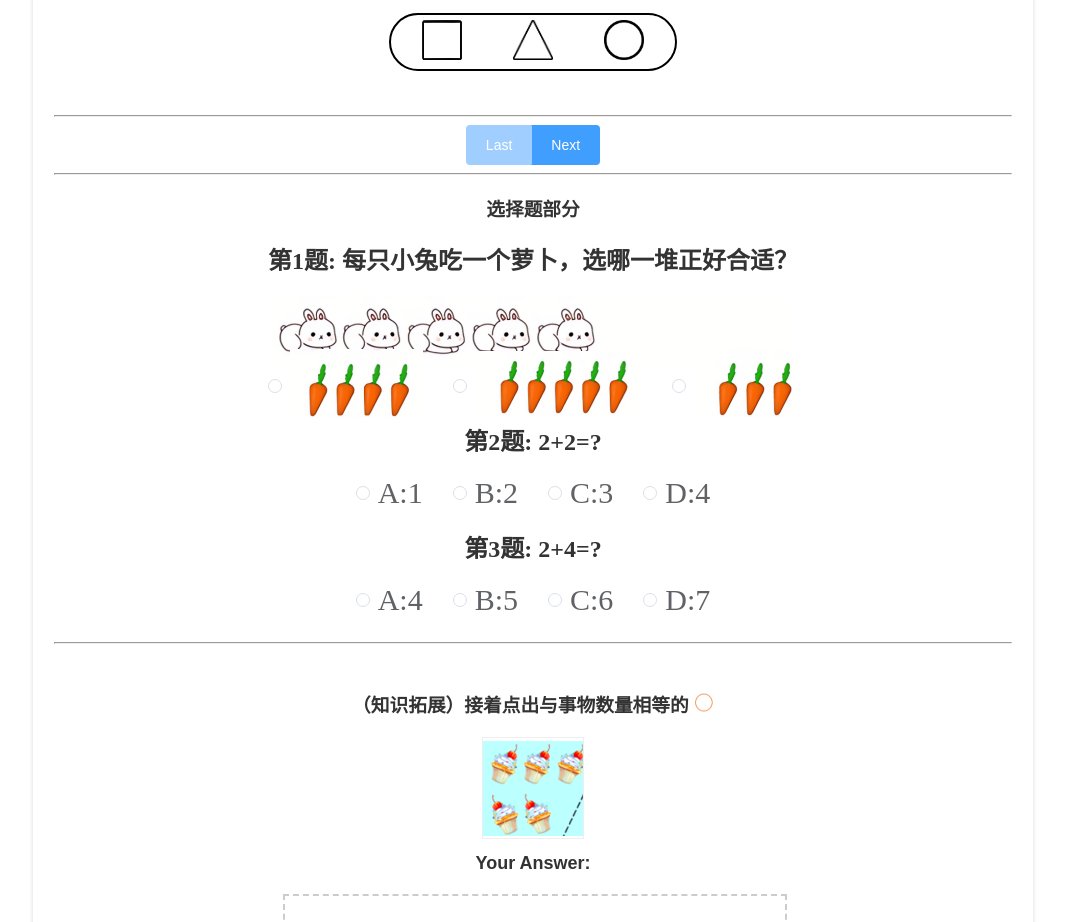
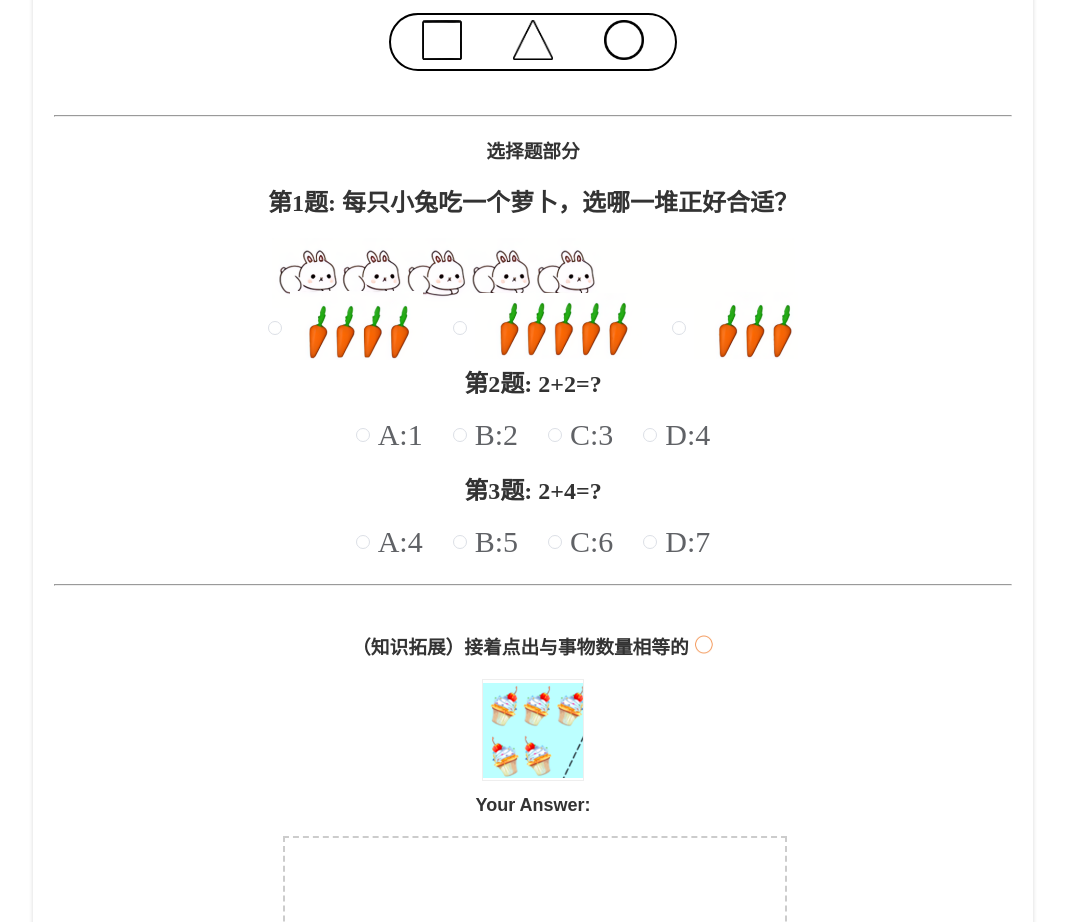
Before and after one commit to Nacocx/AmeQd, a Vue app: page / in a window 1280 px wide. Shown: the part 1920-2842 px from the top of the page, without its empty margins (107-1172 px from the left). Built offline with nearby package versions, Linux system fonts and the light colour scheme.

Commit message:
Update App.vue

```diff
--- a/src/App.vue
+++ b/src/App.vue
@@ -19,23 +19,20 @@
               <!-- part2_画图题 -->
               <htt :message="questions.htt" />
 
-              <!-- part3_连线题 -->
-              <!-- TODO: Fix lxt bugs -->
 
 
 
 
-              <div>
                 <!-- TODO: fix lxt and qst bugs -->
-                <!-- <lxt :message="questions.lxt_part3" v-if="lxtpage === 1" /> -->
-                <!-- 拓展应用：3 -->
-                <!-- <lxt :message="questions.lxt_tuo3" v-if="lxtpage === 2" /> -->
+              <!-- <div>
+                <lxt :message="questions.lxt_part3" v-if="lxtpage === 1" />
+                <lxt :message="questions.lxt_tuo3" v-if="lxtpage === 2" />
                 <el-button-group size="large">
                   <el-button @click="lxtpage--" type="primary" :disabled="lxtpage === 1">Last</el-button>
                   <el-button @click="lxtpage++" type="primary" :disabled="lxtpage === 2">Next</el-button>
                 </el-button-group>
                 <hr />
-              </div>
+              </div> -->
                 <!-- <qst :message="questions.qst"/> -->
 
               <xzt :questions="questions.xzt" />
```
